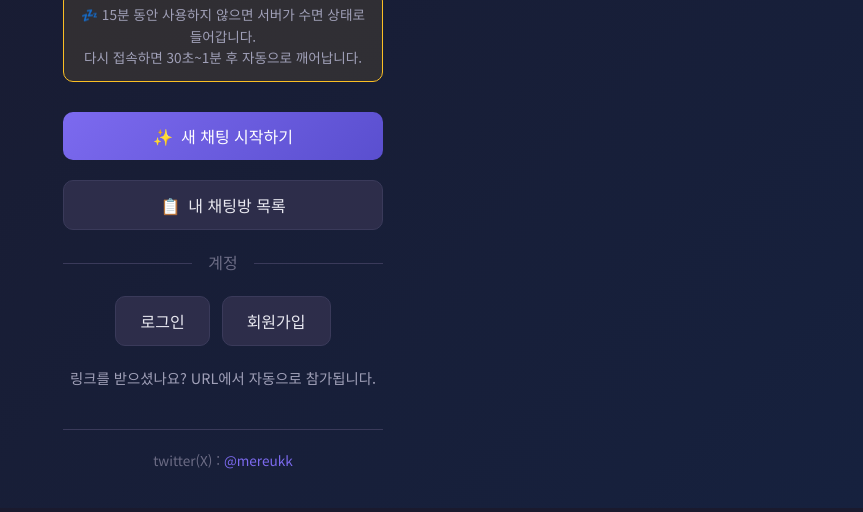
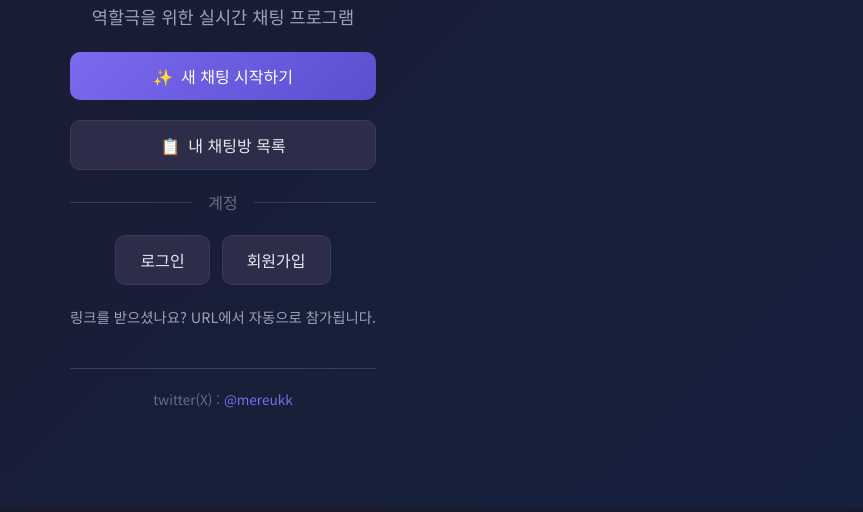
Before and after one commit to mereukk/chat_ziro, a website: page public/index.html in a window 1280 px wide. Shown: the part 292-804 px from the top of the page, without its empty margins (417-1280 px from the left). Drawn offline with nearby package versions, Linux system fonts and the light colour scheme.

Commit message:
Remove sleep mode notice (upgraded to paid plan)

```diff
--- a/public/index.html
+++ b/public/index.html
@@ -19,11 +19,6 @@
           <h1>역극 채팅</h1>
         </div>
         <p class="tagline">역할극을 위한 실시간 채팅 프로그램</p>
-
-        <div class="notice-box">
-          💤 15분 동안 사용하지 않으면 서버가 수면 상태로 들어갑니다.<br>
-          다시 접속하면 30초~1분 후 자동으로 깨어납니다.
-        </div>
 
         <!-- 로그인 상태 표시 -->
         <div id="account-status" class="account-status hidden">
```
